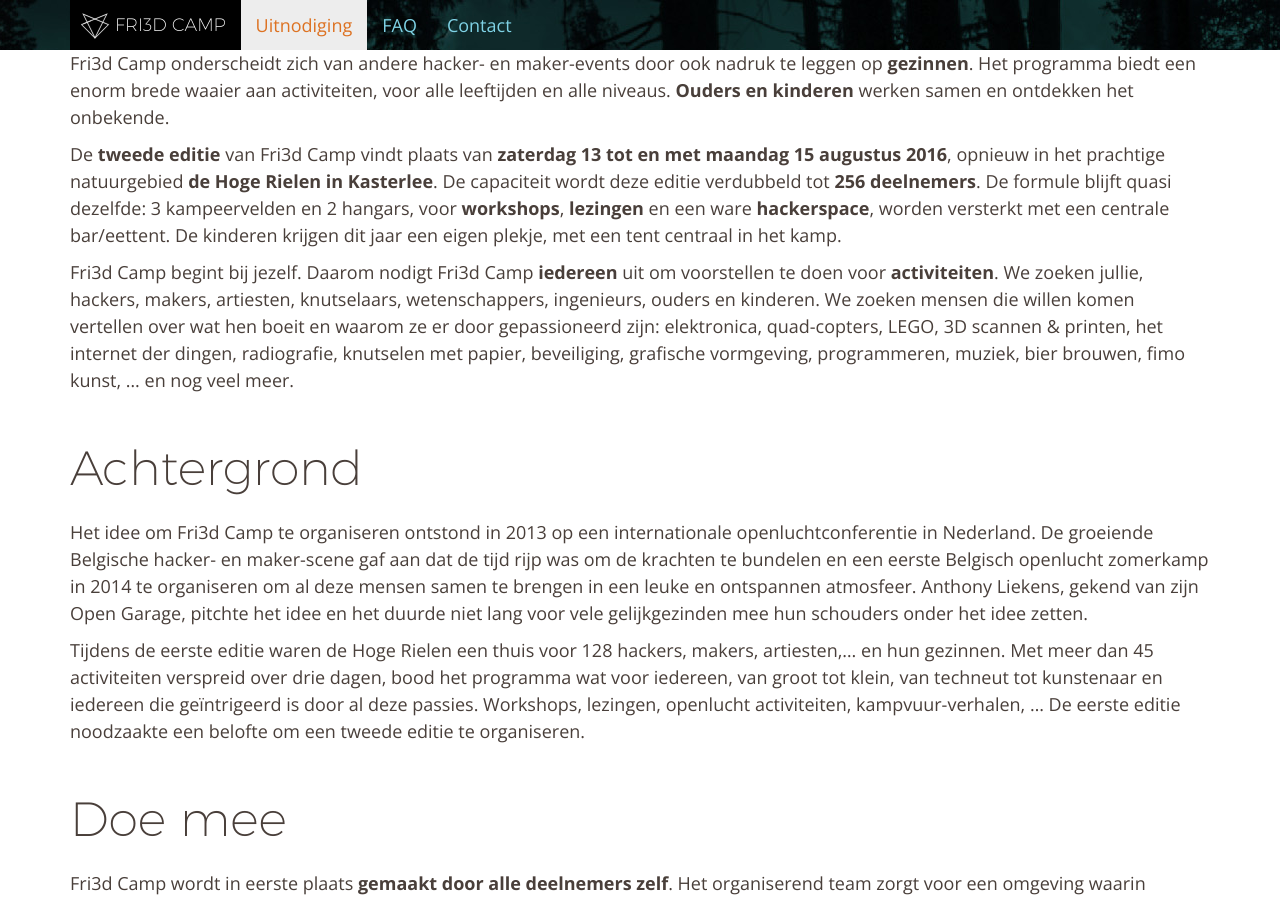
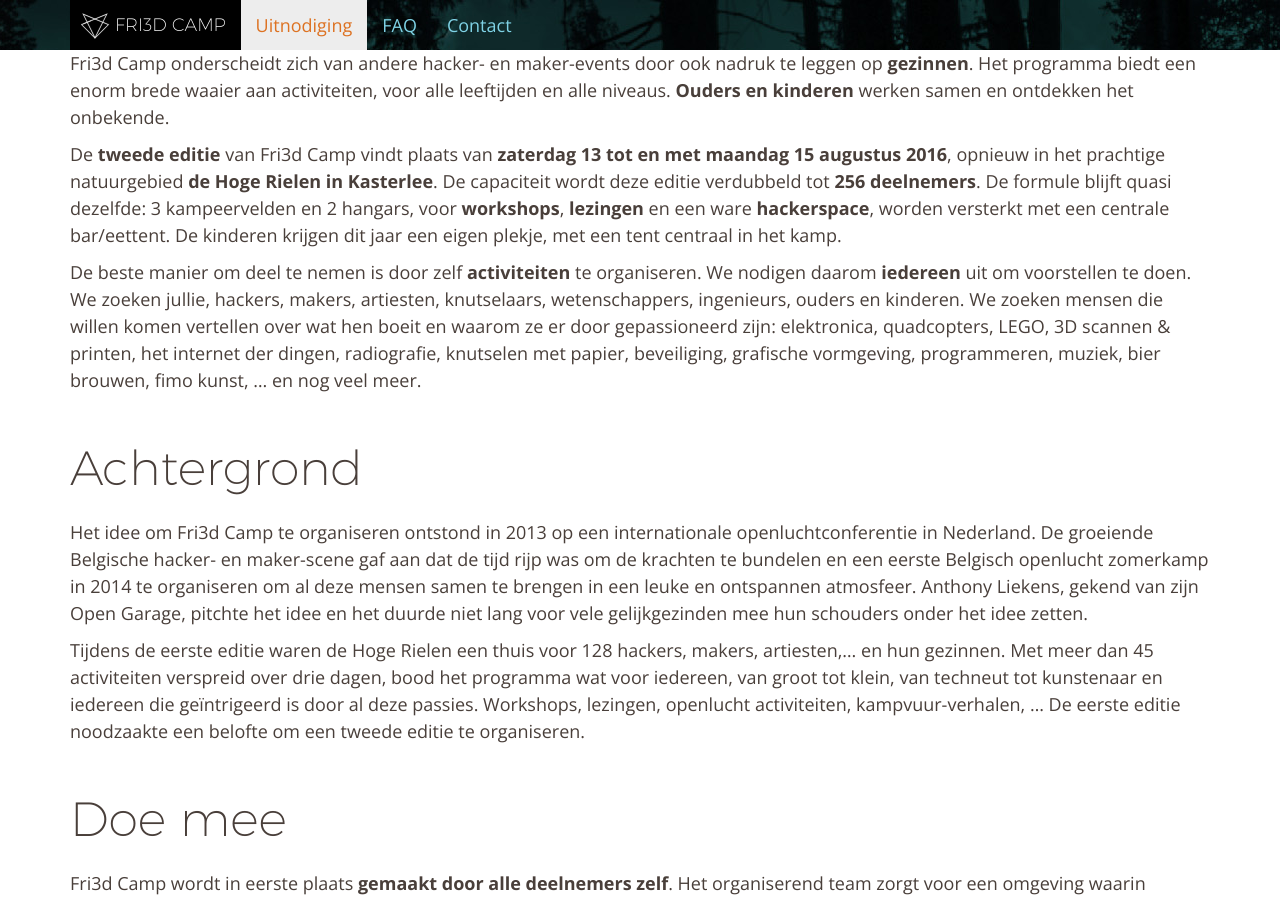
Before and after one commit to Fri3dCamp/fri3dweb2016, a Jekyll site: the page built from uitnodiging/index.md, in a window 1280 px wide and 900 px high, scrolled down 567 px. Built offline with Jekyll 4.4.1, drawn with Linux system fonts in a browser that asks for light colours; nearby versions of some CDN libraries.

Commit message:
some more tweaks to UTD/CFP

```diff
--- a/uitnodiging/index.md
+++ b/uitnodiging/index.md
@@ -18,7 +18,7 @@
 
 De **tweede editie** van Fri3d Camp vindt plaats van **zaterdag 13 tot en met maandag 15 augustus 2016**, opnieuw in het prachtige natuurgebied **de Hoge Rielen in Kasterlee**. De capaciteit wordt deze editie verdubbeld tot **256 deelnemers**. De formule blijft quasi dezelfde: 3 kampeervelden en 2 hangars, voor **workshops**, **lezingen** en een ware **hackerspace**, worden versterkt met een centrale bar/eettent. De kinderen krijgen dit jaar een eigen plekje, met een tent centraal in het kamp.
 
-Fri3d Camp begint bij jezelf. Daarom nodigt Fri3d Camp **iedereen** uit om voorstellen te doen voor **activiteiten**. We zoeken jullie, hackers, makers, artiesten, knutselaars, wetenschappers, ingenieurs, ouders en kinderen. We zoeken mensen die willen komen vertellen over wat hen boeit en waarom ze er door gepassioneerd zijn: elektronica, quad-copters, LEGO, 3D scannen & printen, het internet der dingen, radiografie, knutselen met papier, beveiliging, grafische vormgeving, programmeren, muziek, bier brouwen, fimo kunst, … en nog veel meer.
+De beste manier om deel te nemen is door zelf **activiteiten** te organiseren. We nodigen daarom **iedereen** uit om voorstellen te doen. We zoeken jullie, hackers, makers, artiesten, knutselaars, wetenschappers, ingenieurs, ouders en kinderen. We zoeken mensen die willen komen vertellen over wat hen boeit en waarom ze er door gepassioneerd zijn: elektronica, quadcopters, LEGO, 3D scannen & printen, het internet der dingen, radiografie, knutselen met papier, beveiliging, grafische vormgeving, programmeren, muziek, bier brouwen, fimo kunst, … en nog veel meer.
 
 # Achtergrond
 
```
Also changed, not shown: uitnodiging/en/index.md (+1 -1 lines), 2 other files.
